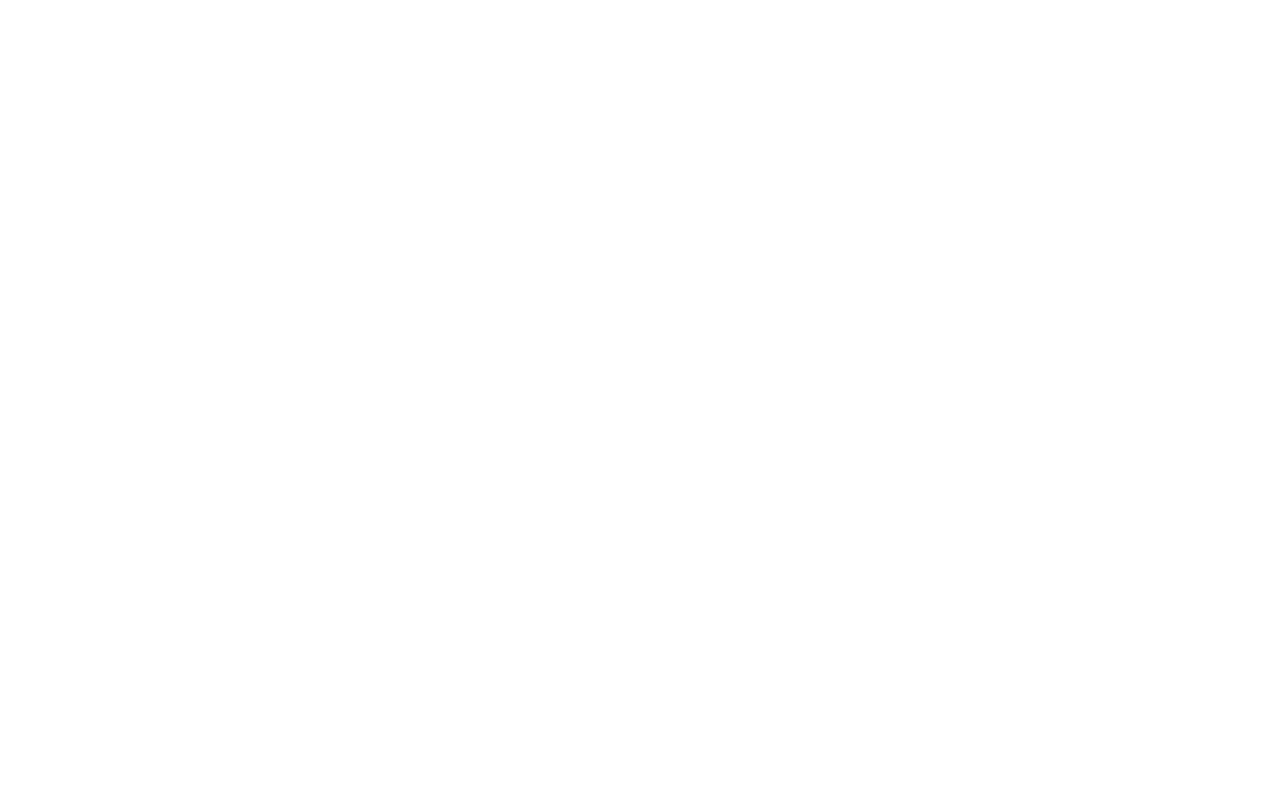
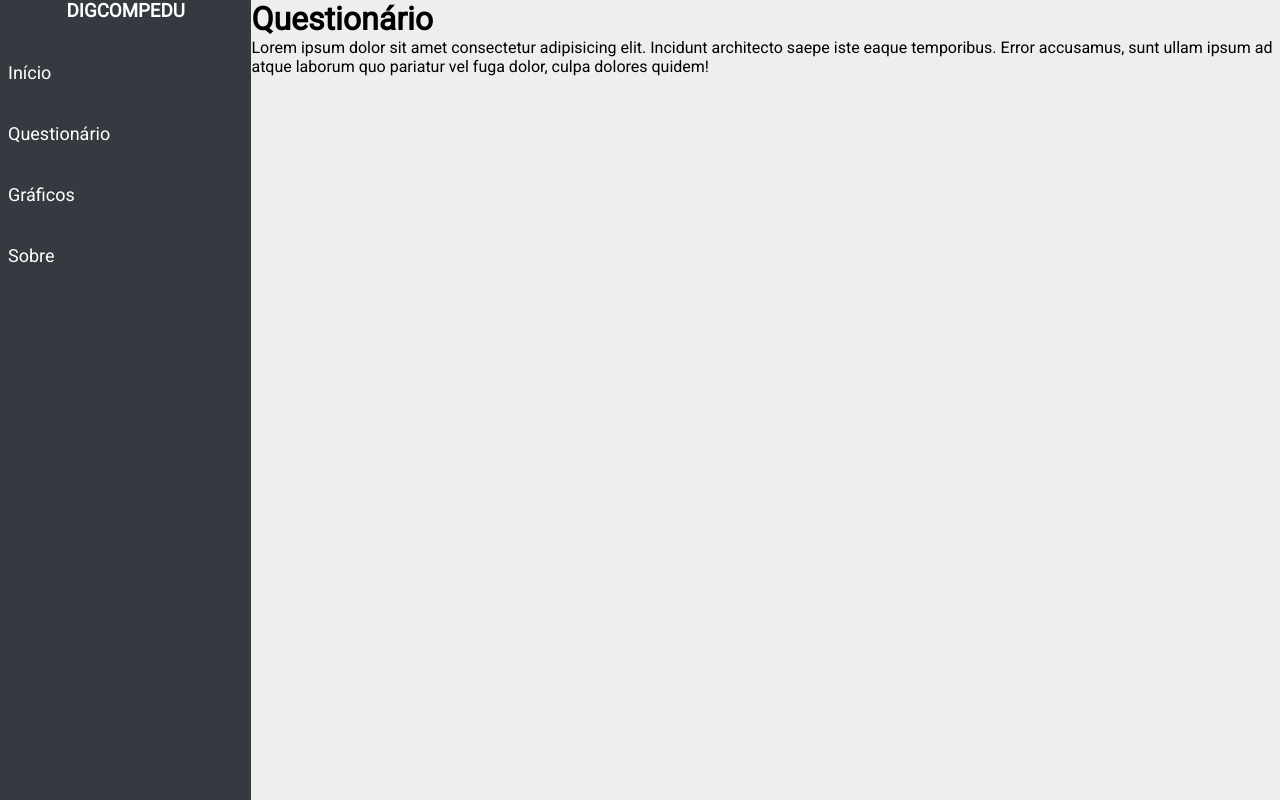
Before and after one commit to PedroRocha94/dig-comp-edu, a Vue app: page /quiz in a window 1280 px wide. Before the commit this address had no page. Built offline with nearby package versions, Linux system fonts and the light colour scheme.

Commit message:
Creating Quiz page and adding initial SCSS.

```diff
--- a/src/assets/sass/_layout.scss
+++ b/src/assets/sass/_layout.scss
@@ -1,4 +1,5 @@
 @import './components/_sidebar';
 @import './pages/_home';
+@import './pages/_quiz';
 @import './pages/_about';
 @import './_content';
--- /dev/null
+++ b/src/assets/sass/pages/_quiz.scss
@@ -0,0 +1,4 @@
+.quiz{
+  display: flex;
+  flex-direction: row;
+}
--- /dev/null
+++ b/src/pages/Quiz.vue
@@ -0,0 +1,20 @@
+<template>
+  <div class="quiz">
+    <Sidebar/>
+    <div class="content">
+      <h1>Questionário</h1>
+      <span>
+        Lorem ipsum dolor sit amet consectetur adipisicing elit.
+        Incidunt architecto saepe iste eaque temporibus. Error accusamus,
+        sunt ullam ipsum ad atque laborum quo pariatur vel fuga dolor, culpa
+        dolores quidem!
+      </span>
+    </div>
+  </div>
+</template>
+
+<script>
+export default {
+  name: 'Quiz'
+}
+</script>
--- a/src/router/index.js
+++ b/src/router/index.js
@@ -1,5 +1,6 @@
 import { createRouter, createWebHistory } from 'vue-router';
 import Home from '../pages/Home.vue';
+import Quiz from '../pages/Quiz.vue';
 import About from '../pages/About.vue';
 
 const routes = [
@@ -7,6 +8,11 @@
     path: '/',
     name: 'home',
     component: Home
+  },
+  {
+    path: '/quiz',
+    name: 'quiz',
+    component: Quiz
   },
   {
     path: '/about',
```
